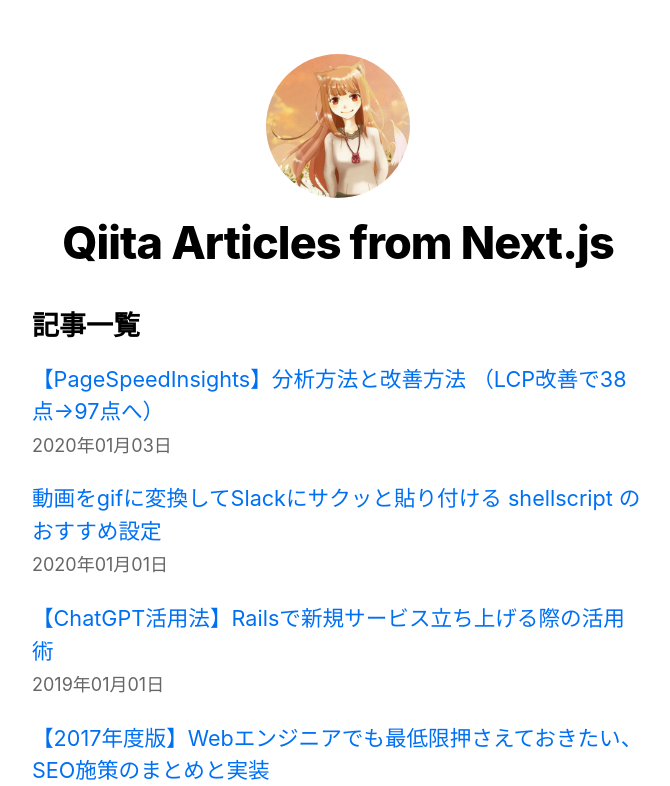
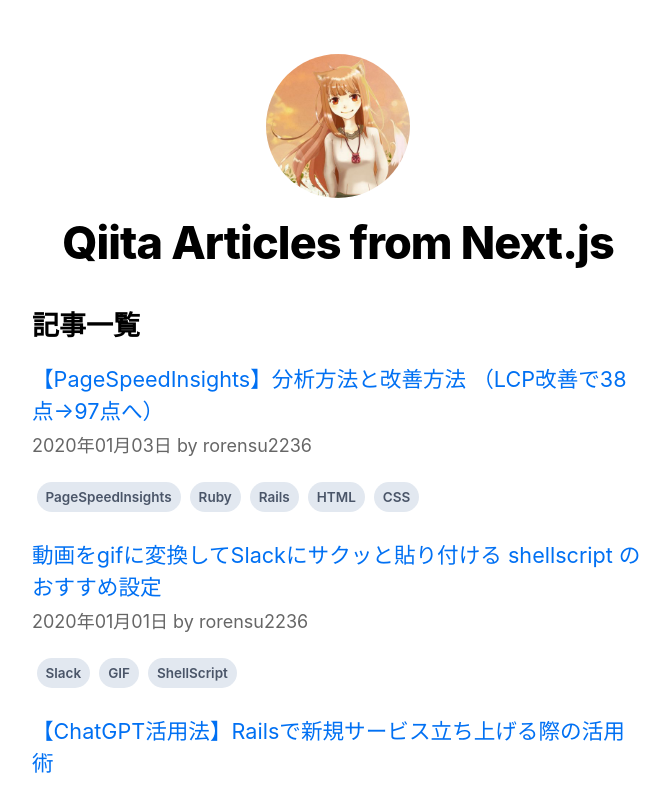
Before and after one commit to keisuke2236/next_tutorial, a Next.js app: page / in a window 1280 px wide. Shown: the top 786 px of the page, without its empty margins (302-972 px from the left). Built offline with nearby package versions, Linux system fonts and the light colour scheme.

Commit message:
feat: タグ機能の追加

```diff
--- /dev/null
+++ b/components/Tags/Tags.module.scss
@@ -0,0 +1,16 @@
+.tags {
+  display: flex;
+  flex-wrap: wrap;
+  margin-top: 1rem;
+
+  .tag {
+    display: inline-block;
+    padding: 0.25rem 0.5rem;
+    margin: 0.25rem 0.25rem;
+    border-radius: 9999px;
+    background-color: #e2e8f0;
+    font-size: 0.75rem;
+    font-weight: 600;
+    color: #4a5568;
+  }
+}
--- /dev/null
+++ b/components/Tags/index.tsx
@@ -0,0 +1,18 @@
+import styles from './Tags.module.scss';
+import Link from 'next/link';
+
+type TagsProps = {
+  tags: string;
+}
+
+export default function Tags({ tags }: TagsProps) {
+  return (
+    <div className={styles.tags}>
+      {tags.split(' ').map((tag) => (
+        <Link href={`/tags/${tag}`} key={tag} className={styles.tag} >
+          {tag}
+        </Link>
+      ))}
+    </div>
+  );
+}
--- a/lib/posts.js
+++ b/lib/posts.tsx
@@ -35,7 +35,6 @@
   });
 }
 
-
 // 特定ディレクトリの内容を map 形式で返している
 export function getAllPostIds() {
   const fileNames = fs.readdirSync(postsDirectory);
--- a/package.json
+++ b/package.json
@@ -11,11 +11,13 @@
   "dependencies": {
     "date-fns": "^2.30.0",
     "gray-matter": "^4.0.3",
-    "next": "^12.3.4",
+    "next": "^13.5.6",
     "react": "^18.2.0",
     "react-dom": "^18.2.0",
     "remark": "^14.0.3",
-    "remark-html": "^15.0.2"
+    "remark-html": "^15.0.2",
+    "sass": "^1.69.4",
+    "scss": "^0.2.4"
   },
   "devDependencies": {
     "@types/node": "20.8.7",
--- a/pages/index.tsx
+++ b/pages/index.tsx
@@ -1,10 +1,12 @@
 import { GetStaticProps } from 'next';
+import { BlogPostsProps } from '../types/BlogPostsProps';
 import Head from 'next/head';
 import Layout, { siteTitle } from '../components/layout';
 import utilStyles from '../styles/utils.module.css';
 import { getSortedPostsData } from '../lib/posts';
 import Link from 'next/link';
 import Date from '../components/date';
+import Tags from '../components/Tags';
 
 
 // 非同期でデータをローカルのファイル参照で取得（ビルド時に実行）
@@ -20,16 +22,8 @@
   };
 }
 
-type Props = {
-  allPostsData: {
-    id: string;
-    title: string;
-    date: string;
-  }[];
-}
-
-// 引数は props のグローバル変数を参照するので、利用したい変数を直接利用できる。
-export default function Home({ allPostsData }: Props) {
+// 引数は BlogPostsProps のグローバル変数を参照するので、利用したい変数を直接利用できる。
+export default function Home({ allPostsData }: BlogPostsProps) {
   return (
     <Layout home>
       <Head>
@@ -38,12 +32,13 @@
       <section className={`${utilStyles.headingMd} ${utilStyles.padding1px}`}>
         <h2 className={utilStyles.headingLg}>記事一覧</h2>
         <ul className={utilStyles.list}>
-          {allPostsData.map(({ id, date, title }) => (
+          {allPostsData.map(({ id, date, title, tags, author }) => (
             <li className={utilStyles.listItem} key={id}>
               <Link href={`/posts/${id}`}>{title}</Link>
               <br />
               <small className={utilStyles.lightText}>
-                <Date dateString={date} />
+                <Date dateString={date} /> by {author}
+                <Tags tags={tags} />
               </small>
             </li>
           ))}
--- /dev/null
+++ b/types/BlogPostsProps.ts
@@ -0,0 +1,11 @@
+// Qiita記事のデータ型
+type BlogPostProps = {
+  allPostsData: {
+    id: string;
+    title: string;
+    date: string;
+    tags: string[];
+    author: string;
+    slide: boolean;
+  }[];
+}
```
Also changed, not shown: 2 other files (tests, documents, lock files or other folders).
